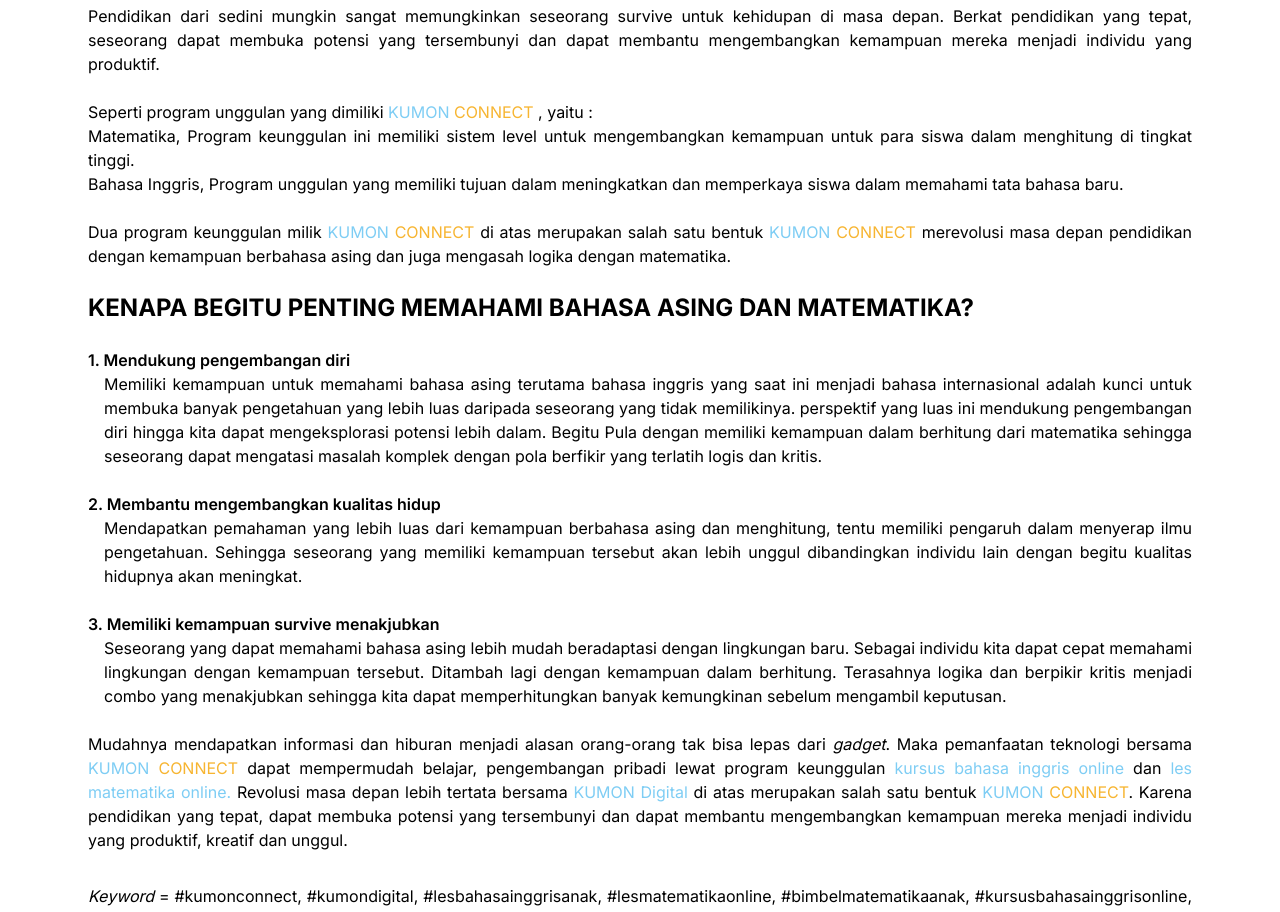
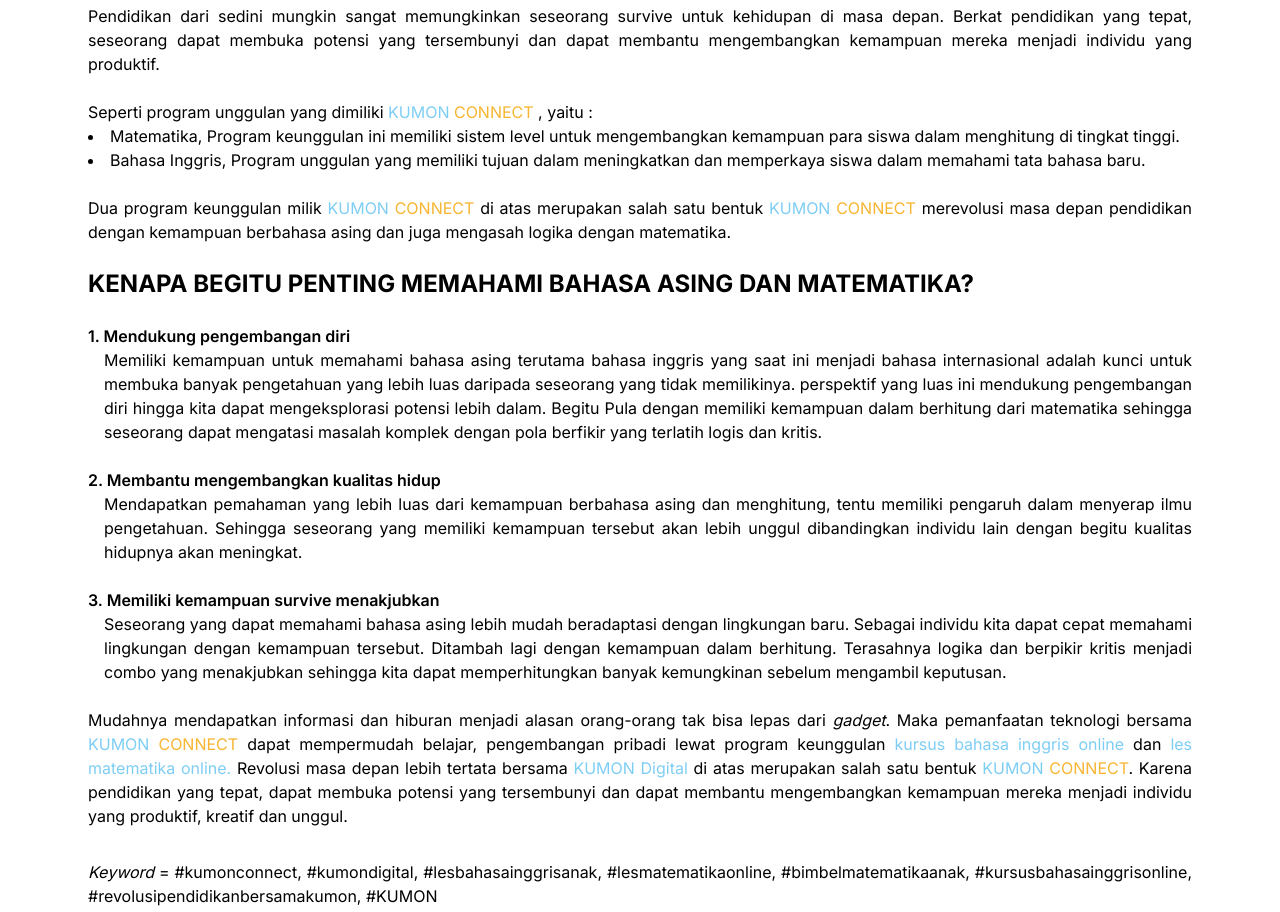
Before and after one commit to ainunnfh/brain-eyes, a Next.js app: page / in a window 1280 px wide. Shown: the part 1280-2192 px from the top of the page. Built offline with nearby package versions, Linux system fonts and the light colour scheme.

Commit message:
💄Update (Article): add li

```diff
--- a/src/components/Article.tsx
+++ b/src/components/Article.tsx
@@ -86,15 +86,15 @@
           <span className="text-[#F7B531]"> CONNECT</span>
         </a>{" "}
         , yaitu :
-        <div>
+        <li>
           Matematika, Program keunggulan ini memiliki sistem level untuk
-          mengembangkan kemampuan untuk para siswa dalam menghitung di tingkat
+          mengembangkan kemampuan para siswa dalam menghitung di tingkat
           tinggi.
-        </div>
-        <div>
+        </li>
+        <li>
           Bahasa Inggris, Program unggulan yang memiliki tujuan dalam
           meningkatkan dan memperkaya siswa dalam memahami tata bahasa baru.
-        </div>
+        </li>
       </div>
       <div className="pb-6">
         Dua program keunggulan milik{" "}
```
